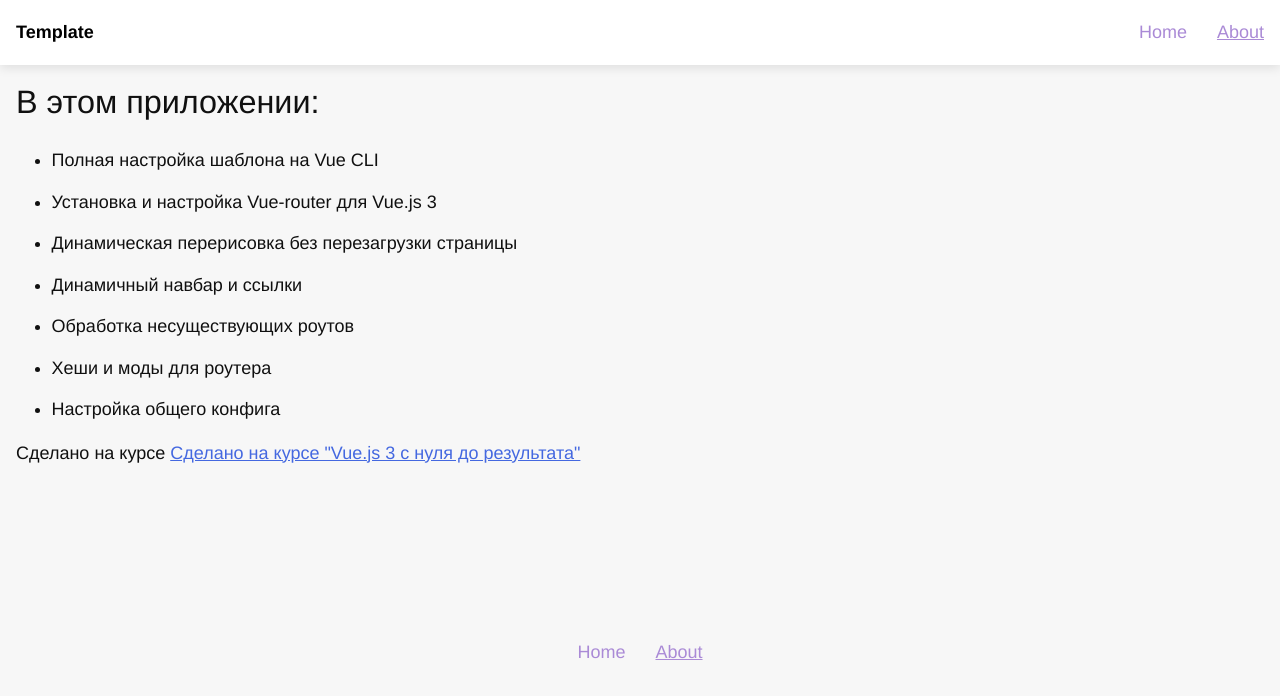
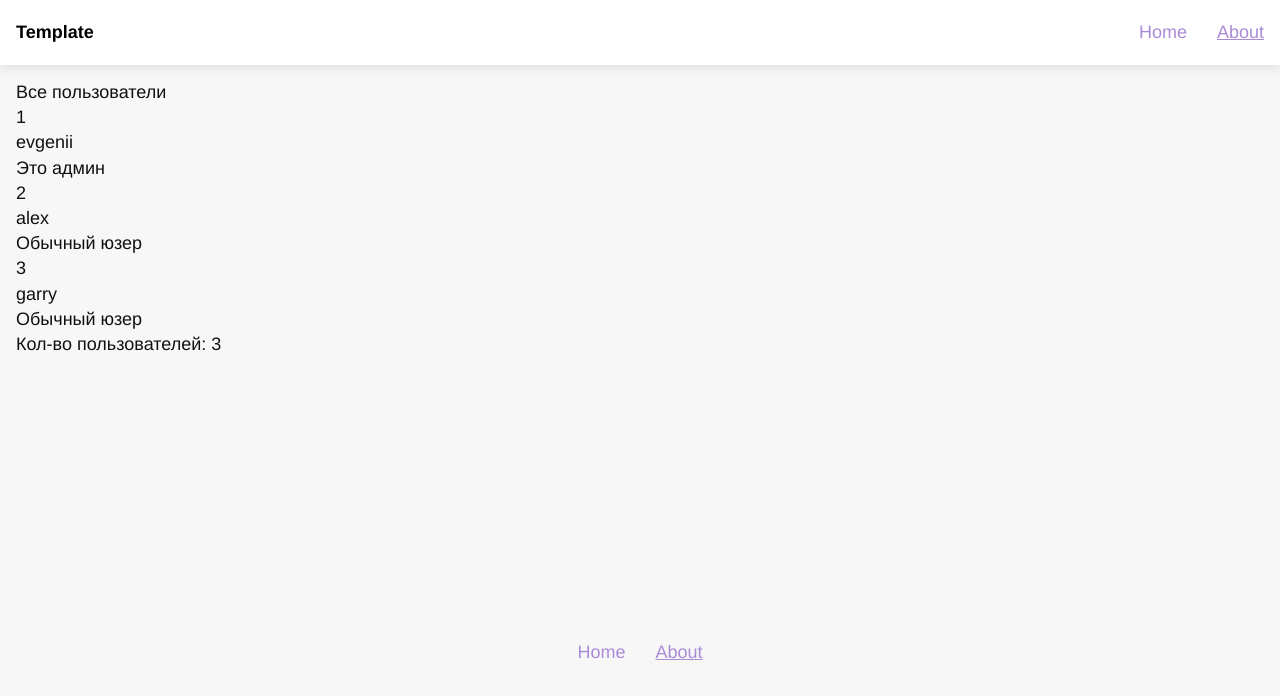
Before and after one commit to michaelvassilyevmvc/tocode-vue3-notes, a Vue app: page /#/about in a window 1280 px wide. Shown: the top 696 px of the page. Built offline with nearby package versions, Linux system fonts and the light colour scheme.

Commit message:
Создали store, getters, actions, mutations

```diff
--- a/package.json
+++ b/package.json
@@ -21,7 +21,8 @@
     "eslint": "^7.32.0",
     "eslint-plugin-vue": "^8.0.3",
     "sass": "^1.93.2",
-    "sass-loader": "^16.0.5"
+    "sass-loader": "^16.0.5",
+    "vuex": "^4.0.2"
   },
   "eslintConfig": {
     "root": true,
--- a/src/main.js
+++ b/src/main.js
@@ -1,7 +1,10 @@
-import { createApp } from 'vue'
+import {createApp} from 'vue'
 import routers from './routes'
+import {store} from './store'
 import App from './App.vue'
 import './assets/scss/main.scss'
+
 const app = createApp(App)
 app.use(routers)
+app.use(store)
 app.mount('#app')
--- a/src/pages/about.vue
+++ b/src/pages/about.vue
@@ -1,20 +1,42 @@
 <template>
-  <div class="md-body">
-    <h1>В этом приложении:</h1>
-    <ul>
-      <li>Полная настройка шаблона на Vue CLI</li>
-      <li>Установка и настройка Vue-router для Vue.js 3</li>
-      <li>Динамическая перерисовка без перезагрузки страницы</li>
-      <li>Динамичный навбар и ссылки</li>
-      <li>Обработка несуществующих роутов</li>
-      <li>Хеши и моды для роутера</li>
-      <li>Настройка общего конфига</li>
-    </ul>
-    <p>
-      Сделано на курсе
-      <a href="https://tocode.ru/courses/vuejs-3-s-nulya-do-rezultata/"
-        >Cделано на курсе "Vue.js 3 c нуля до результата"</a
-      >
-    </p>
-  </div>
+  <!--  <div class="md-body">-->
+  <!--    <h1>В этом приложении:</h1>-->
+  <!--    <ul>-->
+  <!--      <li>Полная настройка шаблона на Vue CLI</li>-->
+  <!--      <li>Установка и настройка Vue-router для Vue.js 3</li>-->
+  <!--      <li>Динамическая перерисовка без перезагрузки страницы</li>-->
+  <!--      <li>Динамичный навбар и ссылки</li>-->
+  <!--      <li>Обработка несуществующих роутов</li>-->
+  <!--      <li>Хеши и моды для роутера</li>-->
+  <!--      <li>Настройка общего конфига</li>-->
+  <!--    </ul>-->
+  <!--    <p>-->
+  <!--      Сделано на курсе-->
+  <!--      <a href="https://tocode.ru/courses/vuejs-3-s-nulya-do-rezultata/"-->
+  <!--        >Cделано на курсе "Vue.js 3 c нуля до результата"</a-->
+  <!--      >-->
+  <!--    </p>-->
+  <!--  </div>-->
+
+  <h1>Все пользователи</h1>
+  <ul>
+    <li v-for="user in getUsers" :key="user.id">
+      <p>{{ user.id }}</p>
+      <p>{{ user.name }}</p>
+      <p>{{ user.admin ? 'Это админ' : 'Обычный юзер' }}</p>
+    </li>
+  </ul>
+  <p>{{ getUsersLength }}</p>
 </template>
+<script>
+export default {
+  computed: {
+    getUsers() {
+      return this.$store.getters.getAllUsers;
+    },
+    getUsersLength() {
+      return this.$store.getters.getUsersLength;
+    }
+  }
+}
+</script>
--- a/src/pages/home.vue
+++ b/src/pages/home.vue
@@ -1,10 +1,59 @@
 <template>
-  <p>vuex</p>
+  <br>
+  <br>
+  <div v-if="isUserLogged">
+    User is logged
+    {{ user }}}
+  </div>
+  <div v-else>
+    <button class="btn btnPrimary" @click="handleLoginClick">Login</button>
+  </div>
+  <h1>Только обычные пользователи</h1>
+  <ul>
+    <li v-for="user in getUsers" :key="user.id">
+      <p>{{ user.id }}</p>
+      <p>{{ user.name }}</p>
+      <p>{{ user.admin ? 'Это админ' : 'Обычный юзер' }}</p>
+    </li>
+  </ul>
+
+  <br>
+  <br>
+  <input v-model="userId" type="number"/>
+  <p>{{ getUser }} </p>
+  <p>{{ getUsersLength }}</p>
 </template>
 
 <script>
 export default {
+  data() {
+    return {
+      userId: 1
+    }
+  },
+  methods: {
+    handleLoginClick() {
+      this.$store.dispatch('setUser')
+    }
+  },
+  computed: {
+    user() {
+      return this.$store.getters.getUser;
+    },
+    isUserLogged() {
+      return this.$store.getters.isUserLogged
+    },
+    getUser() {
+      return this.$store.getters.getUserById(this.userId) || 'user not found';
+    },
+    getUsers() {
+      return this.$store.getters.getAllUsers;
+    },
 
+    getUsersLength() {
+      return this.$store.getters.getUsersLength;
+    }
+  }
 }
 </script>
 
--- /dev/null
+++ b/src/store/index.js
@@ -0,0 +1,52 @@
+import {createStore} from 'vuex';
+
+export const store = createStore({
+  state: {
+    user: null,
+    users: [
+      {id: 1, name: 'evgenii', admin: true},
+      {id: 2, name: 'alex', admin: false},
+      {id: 3, name: 'garry', admin: false}
+    ]
+  },
+  mutations: {
+    setUser(state, user) {
+      console.log('called mutation setUser');
+      console.log(user);
+      state.user = user;
+    }
+  },
+  actions: {
+    setUser({commit}) {
+      const fakeUser = {
+        id: 1239214,
+        name: 'denis',
+        admin: false
+      }
+
+      console.log('called action setUser');
+      console.log("---");
+      commit('setUser', fakeUser);
+    }
+  },
+  getters: {
+    getUser(state) {
+      return state.user;
+    },
+    isUserLogged(state) {
+      return state.user ? true : false;
+    },
+
+    getAllUsers(state) {
+      return state.users;
+    },
+    getUsers(state) {
+      return state.users.filter(user => !user.admin);
+    },
+    getUserById: state => id => state.users.find(user => user.id === id),
+    getUsersLength(state, getters) {
+      const suffix = 'Кол-во пользователей:';
+      return `${suffix} ${getters.getAllUsers.length}`;
+    }
+  }
+})
```
Also changed, not shown: 1 other file (tests, documents, lock files or other folders).
